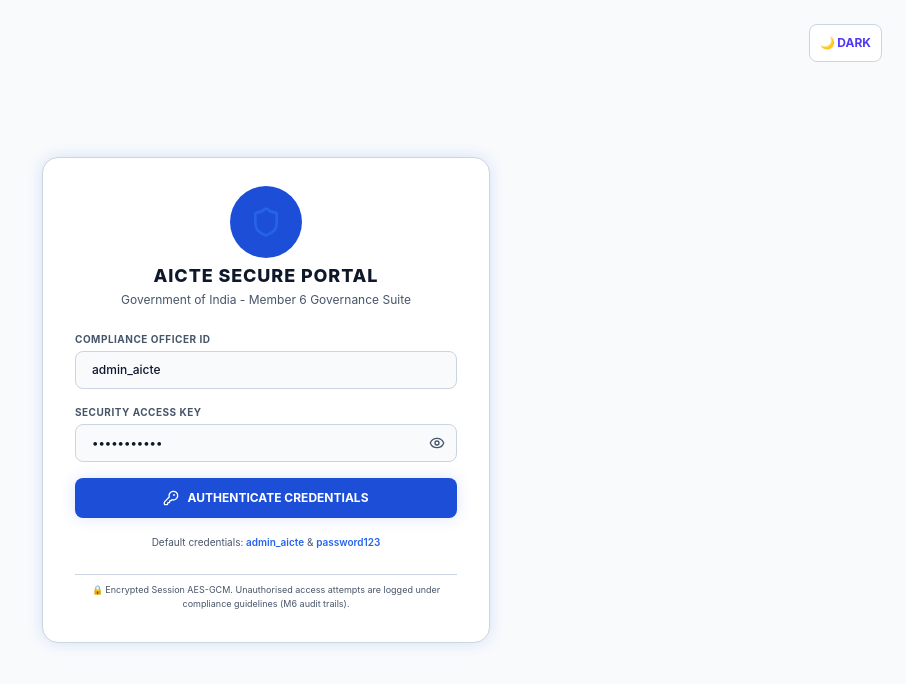
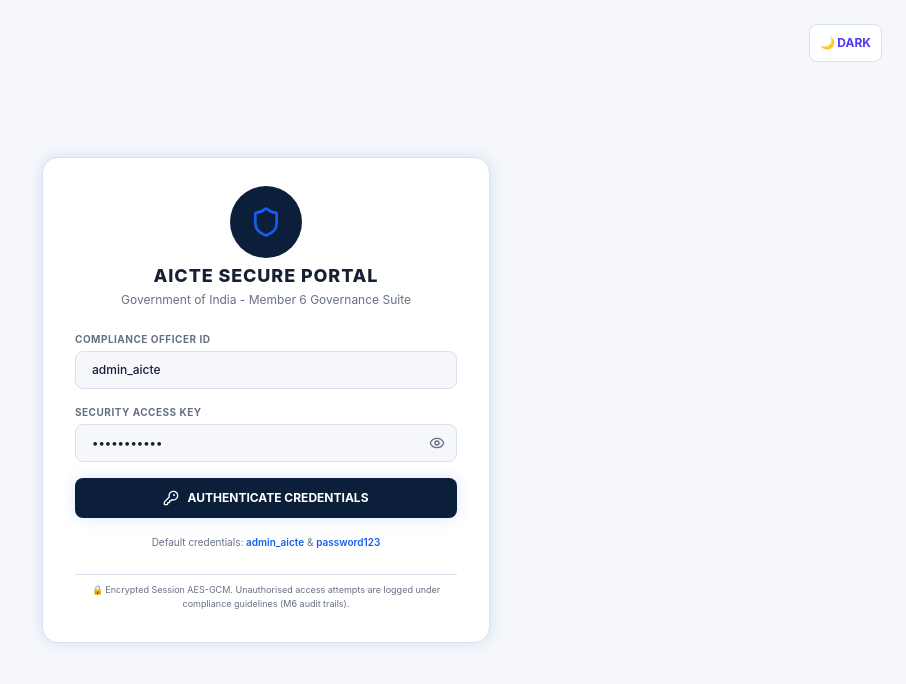
Before and after one commit to malay1197/aicte-m6-governance, a React (Vite) app: page / in a window 1280 px wide. Shown: the top 684 px of the page, without its empty margins (374-1280 px from the left). Built offline with nearby package versions, Linux system fonts and the light colour scheme.

Commit message:
visual_identity_theme_overhaul

```diff
--- a/src/index.css
+++ b/src/index.css
@@ -1,65 +1,65 @@
 @import "tailwindcss";
 
 :root {
-  --color-gov-dark: #f8fafc;
-  --color-gov-card: #ffffff;
-  --color-gov-border: #cbd5e1;
-  --color-gov-primary: #1d4ed8;
-  --color-gov-primaryLight: #2563eb;
-  --color-gov-secondary: #059669;
-  --color-gov-secondaryLight: #10b981;
-  --color-gov-success: #059669;
-  --color-gov-warning: #d97706;
-  --color-gov-danger: #dc2626;
-  --color-gov-text: #0f172a;
-  --color-gov-muted: #475569;
+  --color-gov-dark: #F5F7FA;
+  --color-gov-card: #FFFFFF;
+  --color-gov-border: #D9E2EC;
+  --color-gov-primary: #0B1F3A;
+  --color-gov-primaryLight: #155EEF;
+  --color-gov-secondary: #00A6A6;
+  --color-gov-secondaryLight: #00C2C2;
+  --color-gov-success: #12B76A;
+  --color-gov-warning: #F79009;
+  --color-gov-danger: #D92D20;
+  --color-gov-text: #172033;
+  --color-gov-muted: #667085;
 
-  --shadow-glow-primary: 0 0 15px rgba(29, 78, 216, 0.15);
-  --shadow-glow-success: 0 0 15px rgba(5, 150, 105, 0.15);
-  --shadow-glow-warning: 0 0 15px rgba(217, 119, 6, 0.15);
-  --shadow-glow-danger: 0 0 15px rgba(220, 38, 38, 0.15);
+  --shadow-glow-primary: 0 0 15px rgba(21, 94, 239, 0.15);
+  --shadow-glow-success: 0 0 15px rgba(18, 183, 106, 0.15);
+  --shadow-glow-warning: 0 0 15px rgba(247, 144, 9, 0.15);
+  --shadow-glow-danger: 0 0 15px rgba(217, 45, 32, 0.15);
 
-  --bg-gradient: radial-gradient(at 0% 0%, rgba(59, 130, 246, 0.04) 0px, transparent 50%),
-                 radial-gradient(at 100% 0%, rgba(16, 185, 129, 0.02) 0px, transparent 50%),
-                 radial-gradient(at 50% 100%, rgba(79, 70, 229, 0.02) 0px, transparent 50%);
+  --bg-gradient: radial-gradient(at 0% 0%, rgba(21, 94, 239, 0.04) 0px, transparent 50%),
+                 radial-gradient(at 100% 0%, rgba(0, 166, 166, 0.02) 0px, transparent 50%),
+                 radial-gradient(at 50% 100%, rgba(11, 31, 58, 0.02) 0px, transparent 50%);
   --glass-bg: rgba(255, 255, 255, 0.85);
-  --glass-border: rgba(203, 213, 225, 0.6);
-  --glass-shadow: 0 4px 6px -1px rgba(0, 0, 0, 0.05), 0 2px 4px -2px rgba(0, 0, 0, 0.05);
+  --glass-border: rgba(217, 226, 236, 0.6);
+  --glass-shadow: 0 4px 6px -1px rgba(11, 31, 58, 0.05), 0 2px 4px -2px rgba(11, 31, 58, 0.05);
   --glass-hover-bg: rgba(255, 255, 255, 0.95);
-  --scrollbar-track: rgba(241, 245, 249, 0.5);
-  --scrollbar-thumb: rgba(148, 163, 184, 0.5);
-  --scrollbar-thumb-hover: rgba(100, 116, 139, 0.7);
+  --scrollbar-track: rgba(245, 247, 250, 0.5);
+  --scrollbar-thumb: rgba(217, 226, 236, 0.8);
+  --scrollbar-thumb-hover: rgba(102, 112, 133, 0.7);
 }
 
 .dark {
-  --color-gov-dark: #0a0f1d;
-  --color-gov-card: #131c31;
-  --color-gov-border: #1e294b;
-  --color-gov-primary: #3b82f6;
-  --color-gov-primaryLight: #60a5fa;
-  --color-gov-secondary: #10b981;
-  --color-gov-secondaryLight: #34d399;
-  --color-gov-success: #10b981;
-  --color-gov-warning: #f59e0b;
-  --color-gov-danger: #ef4444;
-  --color-gov-text: #f8fafc;
-  --color-gov-muted: #64748b;
+  --color-gov-dark: #0B1F3A;
+  --color-gov-card: #11223F;
+  --color-gov-border: #1E3557;
+  --color-gov-primary: #155EEF;
+  --color-gov-primaryLight: #2E76FF;
+  --color-gov-secondary: #00A6A6;
+  --color-gov-secondaryLight: #00C2C2;
+  --color-gov-success: #12B76A;
+  --color-gov-warning: #F79009;
+  --color-gov-danger: #D92D20;
+  --color-gov-text: #F5F7FA;
+  --color-gov-muted: #8E9CAE;
 
-  --shadow-glow-primary: 0 0 15px rgba(59, 130, 246, 0.4);
-  --shadow-glow-success: 0 0 15px rgba(16, 185, 129, 0.4);
-  --shadow-glow-warning: 0 0 15px rgba(245, 158, 11, 0.4);
-  --shadow-glow-danger: 0 0 15px rgba(239, 68, 68, 0.4);
+  --shadow-glow-primary: 0 0 15px rgba(21, 94, 239, 0.4);
+  --shadow-glow-success: 0 0 15px rgba(18, 183, 106, 0.4);
+  --shadow-glow-warning: 0 0 15px rgba(247, 144, 9, 0.4);
+  --shadow-glow-danger: 0 0 15px rgba(217, 45, 32, 0.4);
 
-  --bg-gradient: radial-gradient(at 0% 0%, rgba(59, 130, 246, 0.15) 0px, transparent 50%),
-                 radial-gradient(at 100% 0%, rgba(16, 185, 129, 0.1) 0px, transparent 50%),
-                 radial-gradient(at 50% 100%, rgba(79, 70, 229, 0.08) 0px, transparent 50%);
-  --glass-bg: rgba(19, 28, 49, 0.65);
-  --glass-border: rgba(30, 41, 75, 0.5);
-  --glass-shadow: 0 0 20px rgba(59, 130, 246, 0.15);
-  --glass-hover-bg: rgba(25, 36, 62, 0.85);
-  --scrollbar-track: rgba(10, 15, 29, 0.5);
-  --scrollbar-thumb: rgba(30, 41, 75, 0.8);
-  --scrollbar-thumb-hover: rgba(59, 130, 246, 0.6);
+  --bg-gradient: radial-gradient(at 0% 0%, rgba(21, 94, 239, 0.15) 0px, transparent 50%),
+                 radial-gradient(at 100% 0%, rgba(0, 166, 166, 0.1) 0px, transparent 50%),
+                 radial-gradient(at 50% 100%, rgba(11, 31, 58, 0.08) 0px, transparent 50%);
+  --glass-bg: rgba(17, 34, 63, 0.65);
+  --glass-border: rgba(30, 53, 87, 0.5);
+  --glass-shadow: 0 0 20px rgba(21, 94, 239, 0.15);
+  --glass-hover-bg: rgba(23, 45, 80, 0.85);
+  --scrollbar-track: rgba(11, 31, 58, 0.5);
+  --scrollbar-thumb: rgba(30, 53, 87, 0.8);
+  --scrollbar-thumb-hover: rgba(21, 94, 239, 0.6);
 }
 
 @theme {
@@ -115,7 +115,7 @@
 
 .glass-hover:hover {
   background: var(--glass-hover-bg);
-  border-color: rgba(59, 130, 246, 0.4);
+  border-color: rgba(21, 94, 239, 0.4);
   box-shadow: var(--shadow-glow-primary);
   transform: translateY(-2px);
   transition: all 0.3s cubic-bezier(0.4, 0, 0.2, 1);
--- a/src/pages/Dashboard.jsx
+++ b/src/pages/Dashboard.jsx
@@ -64,9 +64,9 @@
   const warningCount = securityEvents.filter(e => e.severity === 'WARNING').length;
 
   const severityPieData = [
-    { name: 'Critical Alerts', value: criticalCount, color: '#ef4444' },
-    { name: 'Warnings', value: warningCount, color: '#f59e0b' },
-    { name: 'Info / Audit', value: securityEvents.filter(e => e.severity === 'INFO').length, color: '#3b82f6' }
+    { name: 'Critical Alerts', value: criticalCount, color: '#D92D20' },
+    { name: 'Warnings', value: warningCount, color: '#F79009' },
+    { name: 'Info / Audit', value: securityEvents.filter(e => e.severity === 'INFO').length, color: '#155EEF' }
   ];
 
   const handleResolveEvent = async (id) => {
@@ -114,14 +114,14 @@
           <div className="h-[280px]">
             <ResponsiveContainer width="100%" height="100%">
               <LineChart data={attendanceTrendData} margin={{ top: 10, right: 30, left: 0, bottom: 0 }}>
-                <CartesianGrid strokeDasharray="3 3" stroke="#1e294b" />
-                <XAxis dataKey="name" stroke="#64748b" fontSize={10} tickLine={false} />
-                <YAxis stroke="#64748b" fontSize={10} domain={[0, 100]} />
+                <CartesianGrid strokeDasharray="3 3" stroke="var(--color-gov-border)" />
+                <XAxis dataKey="name" stroke="var(--color-gov-muted)" fontSize={10} tickLine={false} />
+                <YAxis stroke="var(--color-gov-muted)" fontSize={10} domain={[0, 100]} />
                 <Tooltip
-                  contentStyle={{ backgroundColor: '#131c31', borderColor: '#1e294b', color: '#f8fafc' }}
-                  labelStyle={{ color: '#94a3b8', fontWeight: 'bold' }}
+                  contentStyle={{ backgroundColor: 'var(--color-gov-card)', borderColor: 'var(--color-gov-border)', color: 'var(--color-gov-text)' }}
+                  labelStyle={{ color: 'var(--color-gov-muted)', fontWeight: 'bold' }}
                 />
-                <Line type="monotone" dataKey="rate" stroke="#3b82f6" strokeWidth={3} activeDot={{ r: 8 }} name="Attendance %" />
+                <Line type="monotone" dataKey="rate" stroke="#155EEF" strokeWidth={3} activeDot={{ r: 8 }} name="Attendance %" />
               </LineChart>
             </ResponsiveContainer>
           </div>
@@ -147,7 +147,7 @@
                   ))}
                 </Pie>
                 <Tooltip
-                  contentStyle={{ backgroundColor: '#131c31', borderColor: '#1e294b', color: '#f8fafc' }}
+                  contentStyle={{ backgroundColor: 'var(--color-gov-card)', borderColor: 'var(--color-gov-border)', color: 'var(--color-gov-text)' }}
                 />
               </PieChart>
             </ResponsiveContainer>
```
